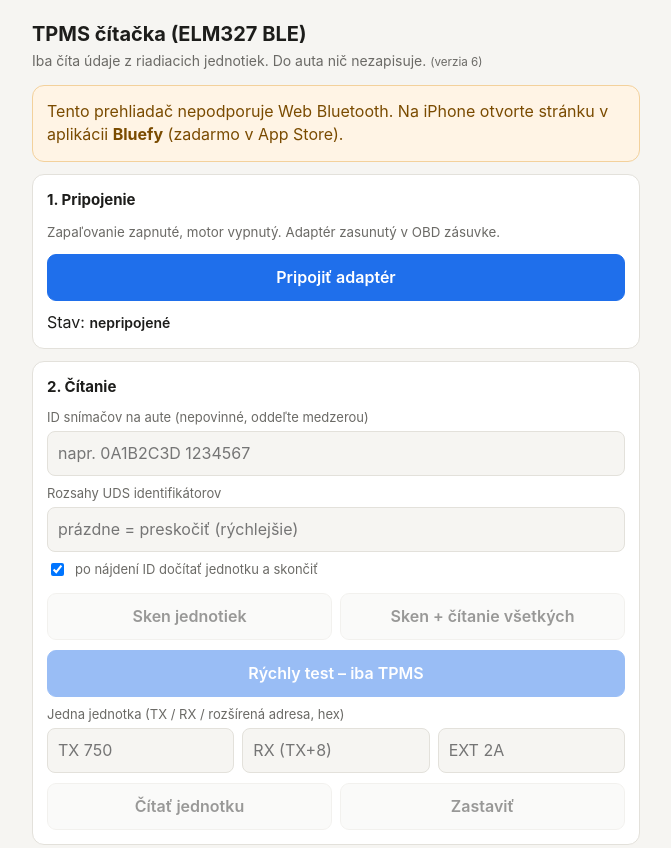
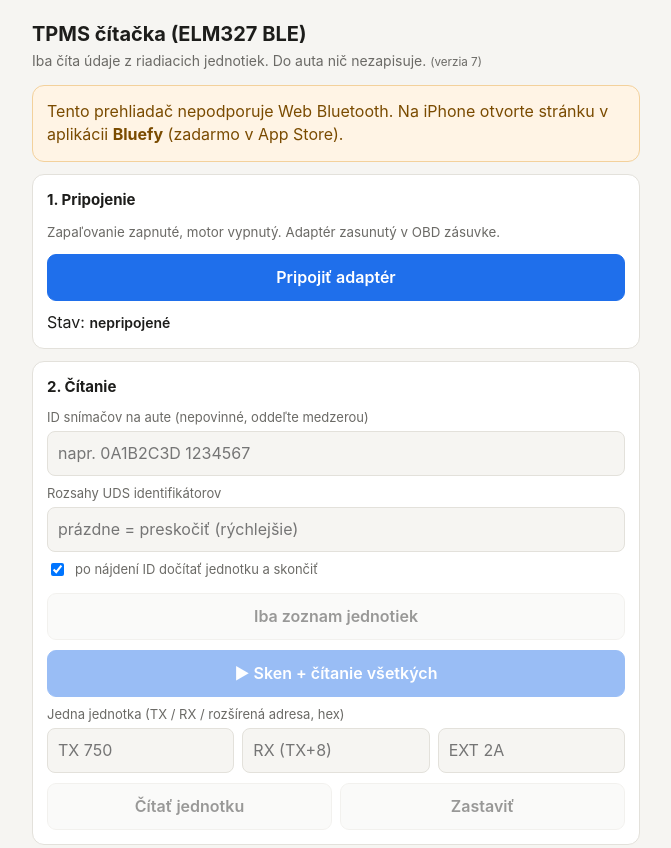
Before and after one commit to pelkosom/pelkosom.github.io, a plain HTML site: page tpms/index.html in a window 1280 px wide. Shown: the top 848 px of the page, without its empty margins (304-975 px from the left). Drawn offline with Linux system fonts and the light colour scheme.

Commit message:
TPMS page: make full scan the main button, hide quick test
Co-Authored-By: Claude Opus 5.5 <noreply@anthropic.com>
Claude-Session: https://claude.ai/code/session_017VfX4VkhvCEWL5C5z4VFDR

```diff
--- a/tpms/index.html
+++ b/tpms/index.html
@@ -33,7 +33,7 @@
 <body>
 <main>
   <h1>TPMS čítačka (ELM327 BLE)</h1>
-  <p class="sub">Iba číta údaje z riadiacich jednotiek. Do auta nič nezapisuje. <small>(verzia 6)</small></p>
+  <p class="sub">Iba číta údaje z riadiacich jednotiek. Do auta nič nezapisuje. <small>(verzia 7)</small></p>
 
   <div id="nobt" class="card warn" hidden>
     Tento prehliadač nepodporuje Web Bluetooth. Na iPhone otvorte stránku v aplikácii <b>Bluefy</b> (zadarmo v App Store).
@@ -54,10 +54,10 @@
     <input id="did" value="" placeholder="prázdne = preskočiť (rýchlejšie)" autocomplete="off" autocapitalize="characters">
     <label style="display:flex;gap:8px;align-items:center"><input id="stopFound" type="checkbox" checked style="width:auto"> po nájdení ID dočítať jednotku a skončiť</label>
     <div class="row">
-      <button id="bScan" disabled>Sken jednotiek</button>
-      <button id="bAuto" disabled>Sken + čítanie všetkých</button>
+      <button id="bScan" disabled>Iba zoznam jednotiek</button>
     </div>
-    <button id="bTpms" class="primary" disabled style="width:100%">Rýchly test – iba TPMS</button>
+    <button id="bAuto" class="primary" disabled style="width:100%">▶ Sken + čítanie všetkých</button>
+    <button id="bTpms" hidden disabled></button>
     <label>Jedna jednotka (TX / RX / rozšírená adresa, hex)</label>
     <div class="row">
       <input id="tx" placeholder="TX 750" autocapitalize="characters">
```
